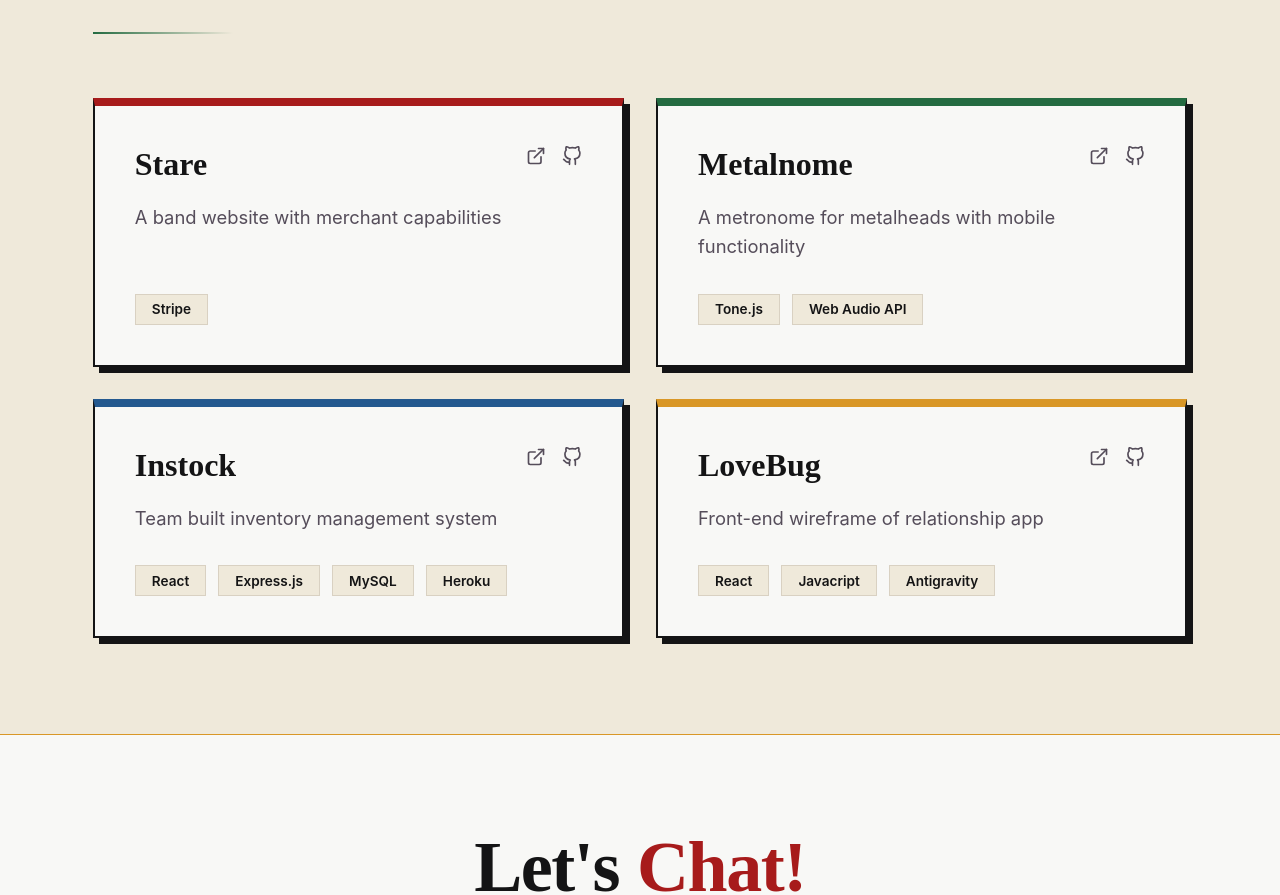
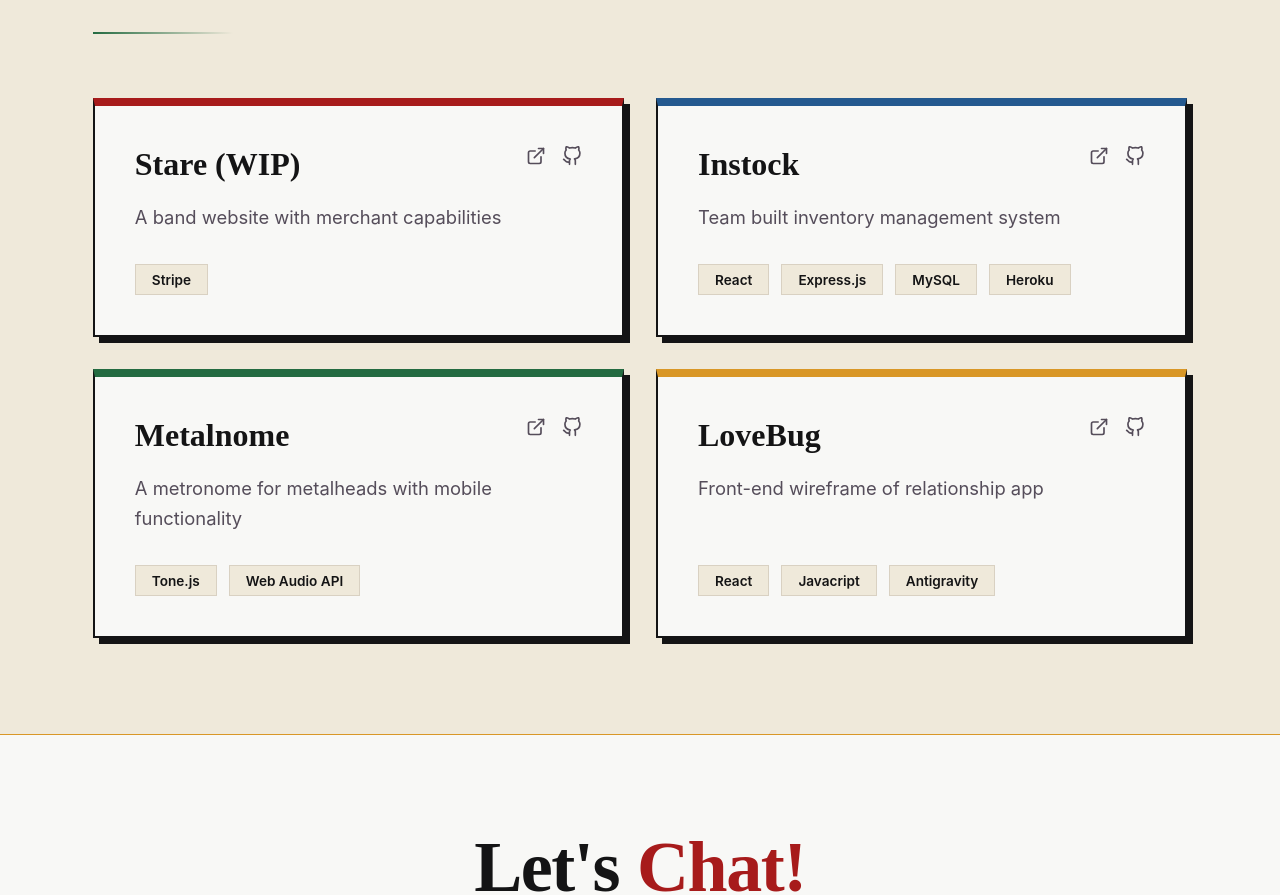
Before and after one commit to maritzbuchholz/portfolio, a React (Vite) app: page / in a window 1280 px wide. Shown: the part 2443-3338 px from the top of the page. Built offline with nearby package versions, Linux system fonts and the light colour scheme.

Commit message:
reorganizing featured section

```diff
--- a/src/Components/Featured/Featured.jsx
+++ b/src/Components/Featured/Featured.jsx
@@ -25,7 +25,7 @@ const FeaturedCard = ({ title, description, tags, accent, githubLink, externalLi
 const Featured = () => {
     const projectsTop = [
         {
-            title: "Stare",
+            title: "Stare (WIP)",
             accent: "red",
             description: "A band website with merchant capabilities",
             tags: ["Stripe"],
@@ -33,23 +33,24 @@ const Featured = () => {
             externalLink: "#"
         },
         {
+            title: "Instock",
+            accent: "blue",
+            description: "Team built inventory management system",
+            tags: ["React", "Express.js", "MySQL", "Heroku"],
+            githubLink: "https://github.com/maritzbuchholz/instock-client",
+            externalLink: "https://instock-maritz.netlify.app/"
+        },
+
+    ];
+
+const projectsBottom = [
+        {
             title: "Metalnome",
             accent: "green",
             description: "A metronome for metalheads with mobile functionality",
             tags: ["Tone.js", "Web Audio API"],
             githubLink: "https://github.com/maritzbuchholz/Metalnome",
             externalLink: "https://met6lnome.netlify.app/"
-        },
-    ];
-
-const projectsBottom = [
-        {
-            title: "Instock",
-            accent: "blue",
-            description: "Team built inventory management system",
-            tags: ["React", "Express.js", "MySQL", "Heroku"],
-            githubLink: "https://github.com/maritzbuchholz/instock-client",
-            externalLink: "https://instock-maritz.netlify.app/"
         },
         {
             title: "LoveBug",
```
